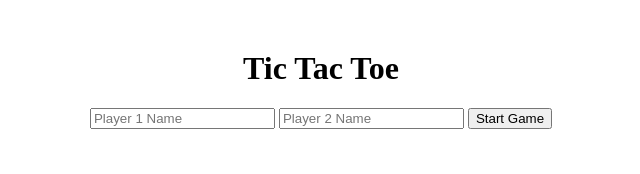
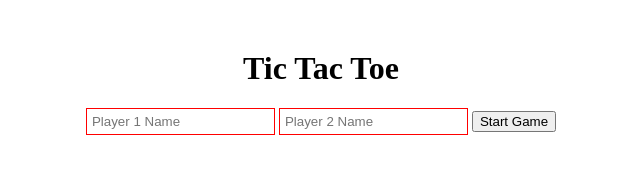
Before and after one commit to acciojob/tictactoe-navneet-chugh, a website: page main.html in a window 1280 px wide. Shown: the whole page, without its empty margins (319-959 px from the left). Drawn offline with Linux system fonts and the light colour scheme.

Commit message:
created a submission

```diff
--- a/styles.css
+++ b/styles.css
@@ -33,3 +33,17 @@
     margin-top: 20px;
     font-weight: bold;
 }
+
+#player1{
+	padding: 5px;
+	border: 1px solid red;
+}
+#player2{
+	padding: 5px;
+	border: 1px solid red;
+}
+
+#player1{
+	padding: 5px;
+	border: 1px solid red;
+}
```
